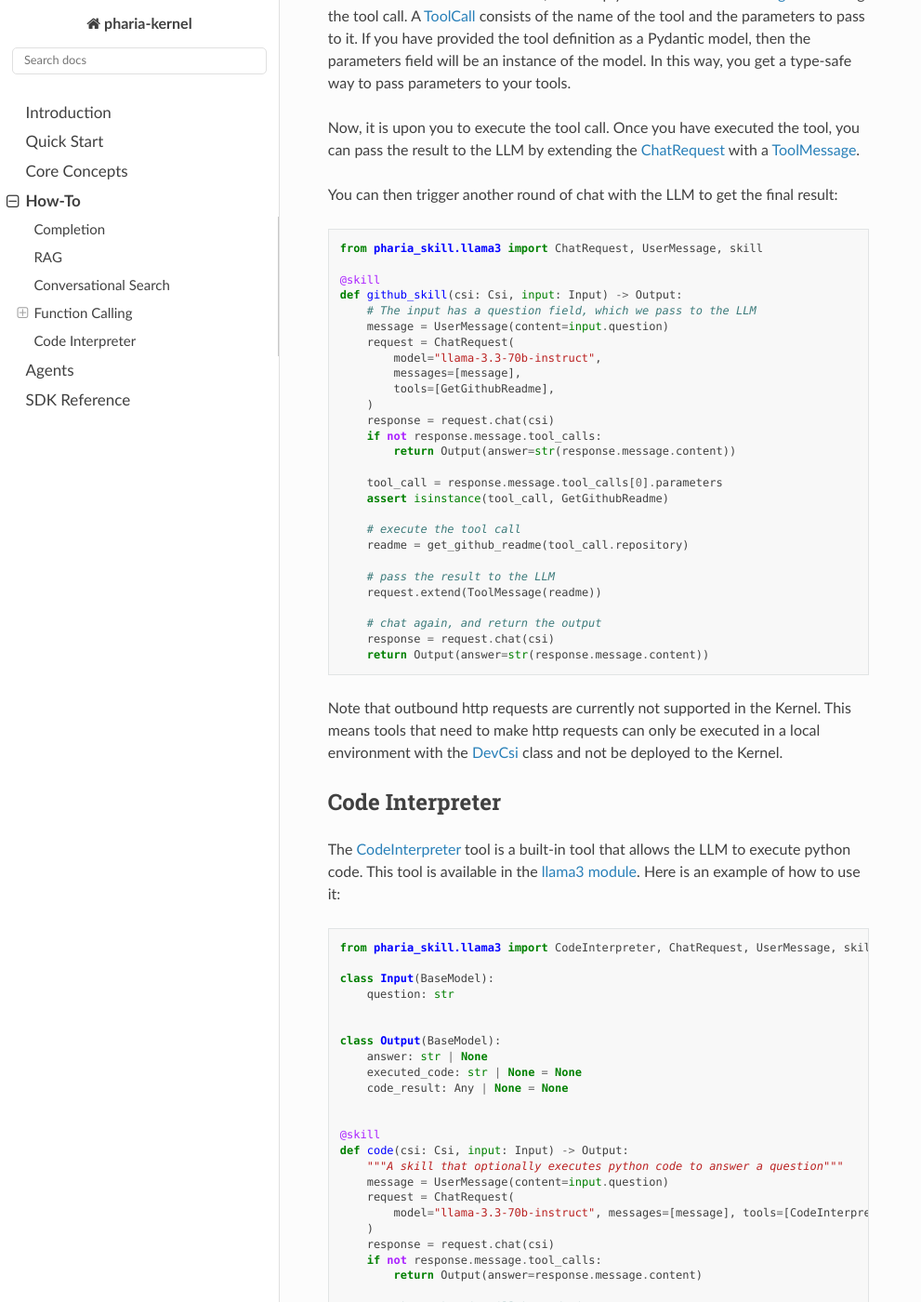
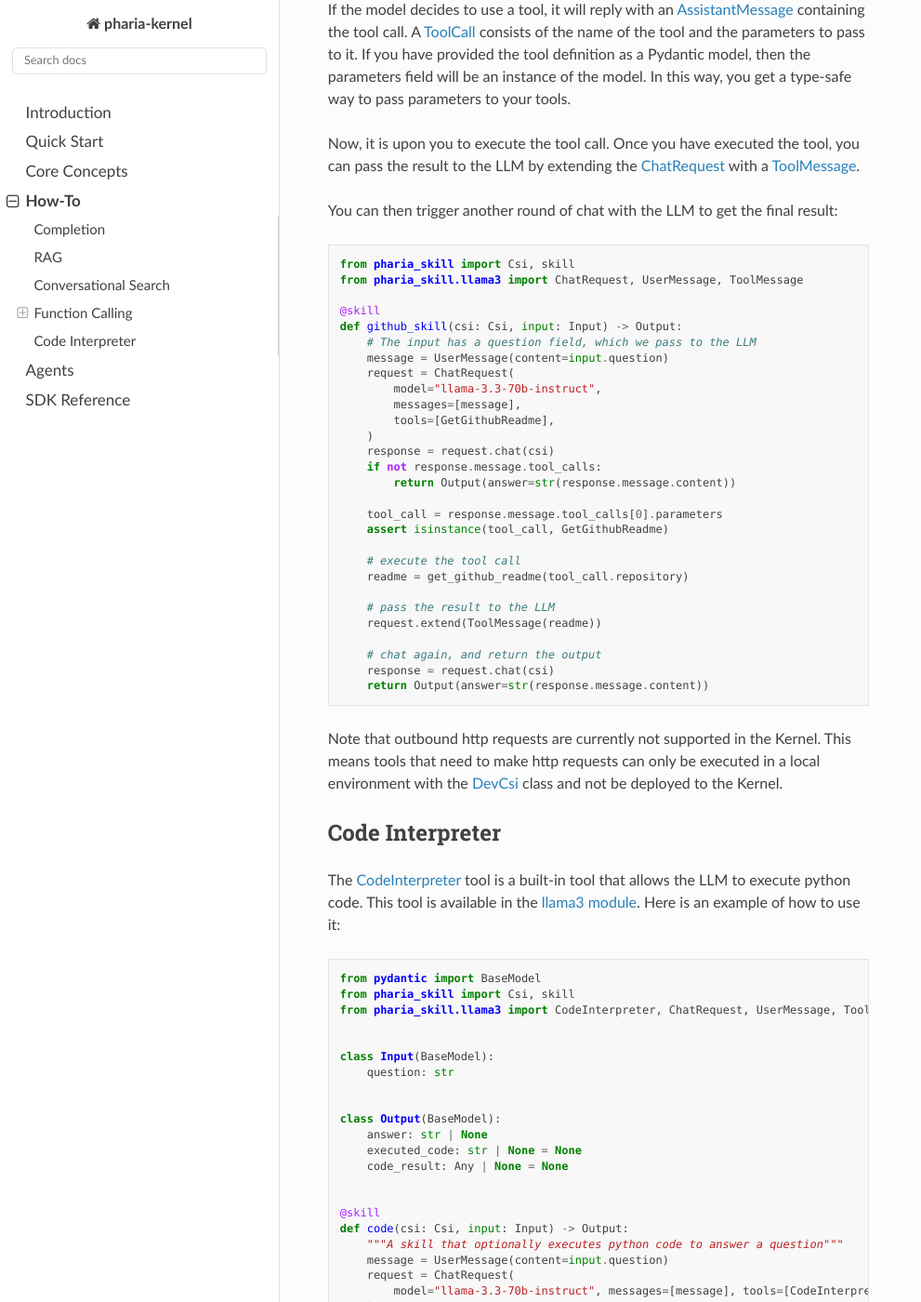
Before and after one commit to Aleph-Alpha/pharia-kernel-sdk-py, a Sphinx documentation site: the page built from docs/source/how_to.md, in a window 1280 px wide and 1400 px high, scrolled down 2910 px. Shown: the whole window at 93% size, without its empty margins (0-991 px from the left). Built offline with Sphinx 7.4.7 and the Read the Docs theme 3.1.0, drawn with Linux system fonts in a browser that asks for light colours; some of the changed text lies outside the part shown.

Commit message:
docs: fix imports in code examples

````diff
--- a/docs/source/how_to.md
+++ b/docs/source/how_to.md
@@ -98,6 +98,7 @@ class GetGithubReadme(Tool):
 You can provide default values for the arguments and even add a description for each field by using pydantic's `Field` class:
 
 ```python
+from pharia_skill.llama3 import Tool
 from pydantic import Field
 
 class GetGithubReadme(Tool):
@@ -136,7 +137,8 @@ Once you have executed the tool, you can pass the result to the LLM by extending
 You can then trigger another round of chat with the LLM to get the final result:
 
 ```python
-from pharia_skill.llama3 import ChatRequest, UserMessage, skill
+from pharia_skill import Csi, skill
+from pharia_skill.llama3 import ChatRequest, UserMessage, ToolMessage
 
 @skill
 def github_skill(csi: Csi, input: Input) -> Output:
@@ -174,7 +176,10 @@ The [CodeInterpreter](references.rst#pharia_skill.llama3.CodeInterpreter) tool i
 This tool is available in the [llama3 module](references.rst#module-pharia_skill.llama3). Here is an example of how to use it:
 
 ```python
-from pharia_skill.llama3 import CodeInterpreter, ChatRequest, UserMessage, skill
+from pydantic import BaseModel
+from pharia_skill import Csi, skill
+from pharia_skill.llama3 import CodeInterpreter, ChatRequest, UserMessage, ToolMessage
+
 
 class Input(BaseModel):
     question: str
````
Also changed, not shown: docs/source/core_concepts.md (+1 -1 lines).
